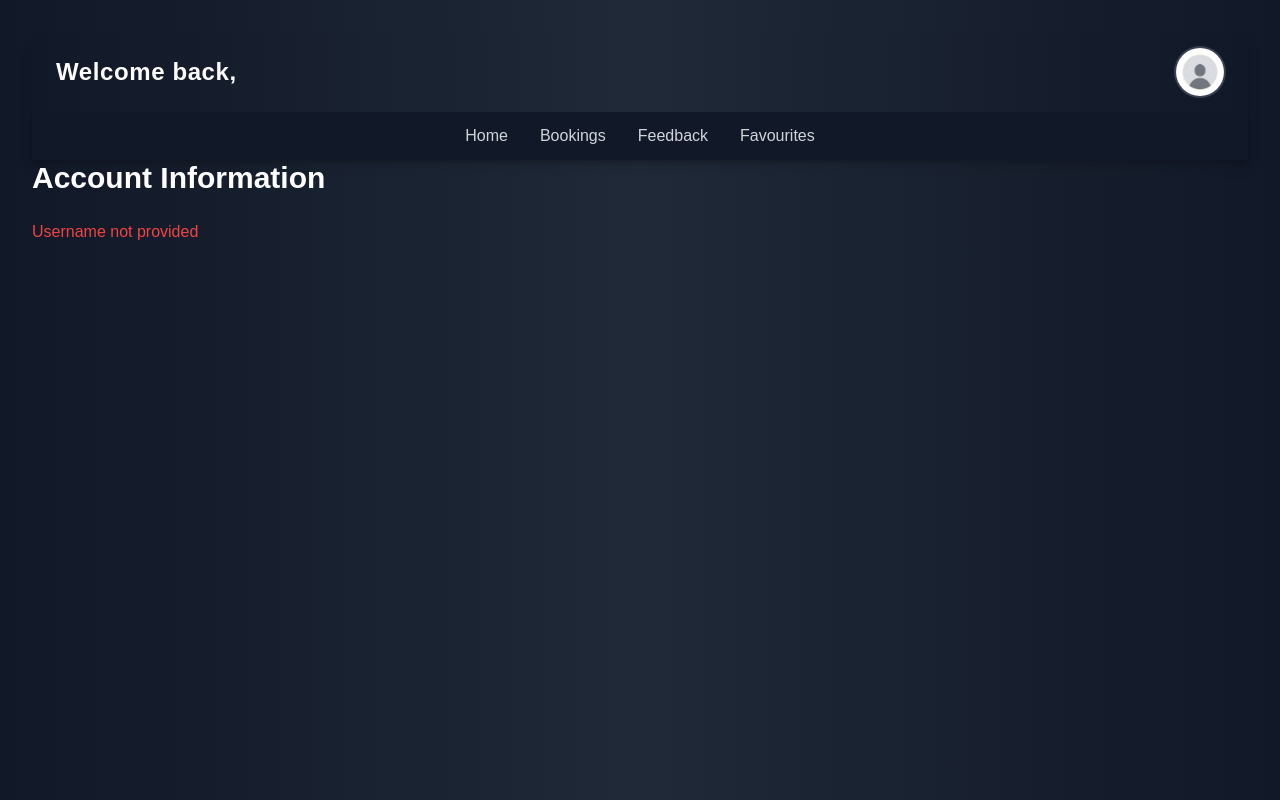
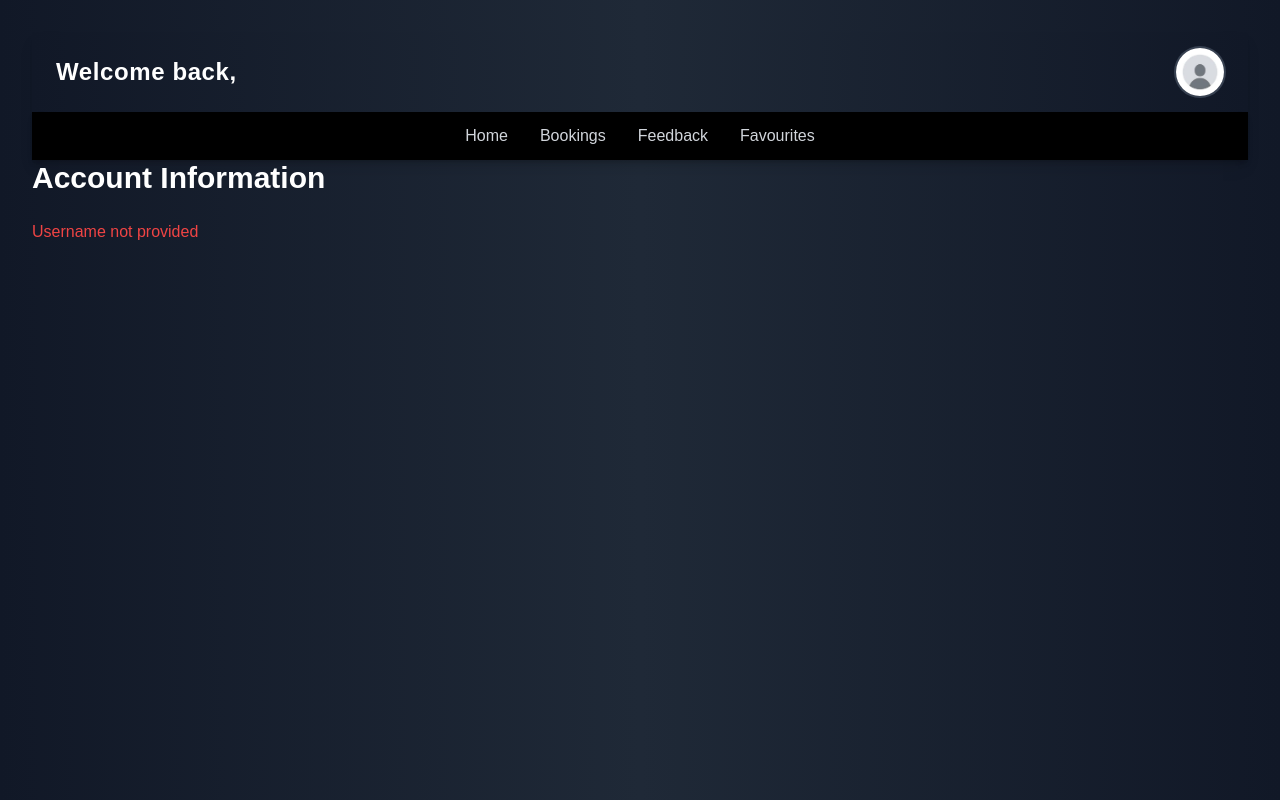
Before and after one commit to Mattc98/FYP-24-S3-11, a Next.js app: page /settings in a window 1280 px wide. Built offline with nearby package versions, Linux system fonts and the light colour scheme.

Commit message:
userHomepage 5.1

```diff
--- a/app/components/Homepage/UserHomepage.tsx
+++ b/app/components/Homepage/UserHomepage.tsx
@@ -5,7 +5,6 @@ import ReactDatePicker from 'react-datepicker';
 import 'react-datepicker/dist/react-datepicker.css';
 import { BackgroundBeams } from "../ui/background-beams";
 import { HoverEffect } from "../ui/card-hover-effect";
-
 
 
 interface UserHomeProps {
@@ -161,7 +160,7 @@ const UserHomepage: React.FC<UserHomeProps> = ({ allRooms, UserRole, userID, Fav
 
                     {/* Date Picker - Shows only when icon is clicked */}
                     {showDatePicker && (
-                        <div className="absolute top-12 right-0 bg-gray-800 p-4 rounded-lg shadow-lg z-50">
+                        <div className="absolute top-12 right-0 bg-black p-4 rounded-lg shadow-lg z-50 border border-white dark:border-white/[0.2]">
                             <div className='mb-2'>
                                 <ReactDatePicker
                                     selected={startDate}
@@ -194,7 +193,6 @@ const UserHomepage: React.FC<UserHomeProps> = ({ allRooms, UserRole, userID, Fav
                                 Get Rooms
                             </button>
                         </div>
-
                     )}
                 </div>
 
--- a/app/components/Navbar.tsx
+++ b/app/components/Navbar.tsx
@@ -61,7 +61,7 @@ const Navbar = () => {
       </div>
 
       {/* Navigation Menu */}
-      <nav className="bg-gray-900 py-3 shadow-md">
+      <nav className="bg-black py-3 shadow-md">
         <ul className="flex justify-center space-x-8 max-w-7xl mx-auto">
           <li>
             <Link  className="text-gray-300 hover:text-white transition duration-300 ease-in-out hover:border-b-2 border-indigo-500" href={{ query: { username }, pathname: "/UserHomepage" }}>
--- a/app/components/ui/card-hover-effect.tsx
+++ b/app/components/ui/card-hover-effect.tsx
@@ -62,7 +62,7 @@ export const HoverEffect = ({
 
     const handleBooking = async () => {
         if (!selectedRoom || !startDate || !selectedTimeSlot) {
-            alert("Please select a Room.");
+            alert("Please select a date and time.");
             return;
         }
 
@@ -142,7 +142,7 @@ export const HoverEffect = ({
             <Link
             href=""
             key={item?.RoomID}
-            className="relative group  block p-2 h-full w-full"
+            className="relative group block p-2 h-full w-full"
             onMouseEnter={() => setHoveredIndex(idx)}
             onMouseLeave={() => setHoveredIndex(null)}
             onClick={() => handleRoomClick(item)}
```
